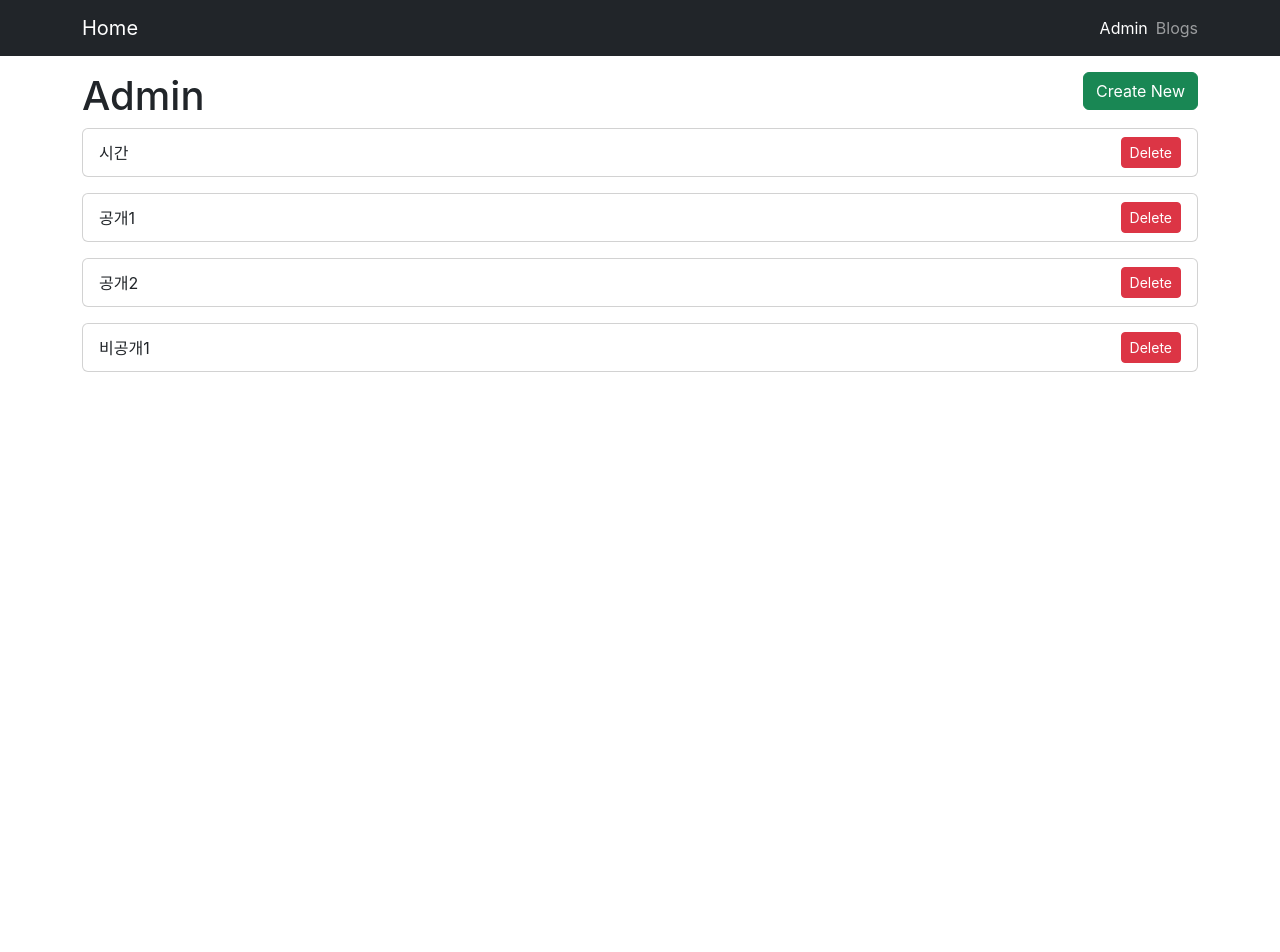
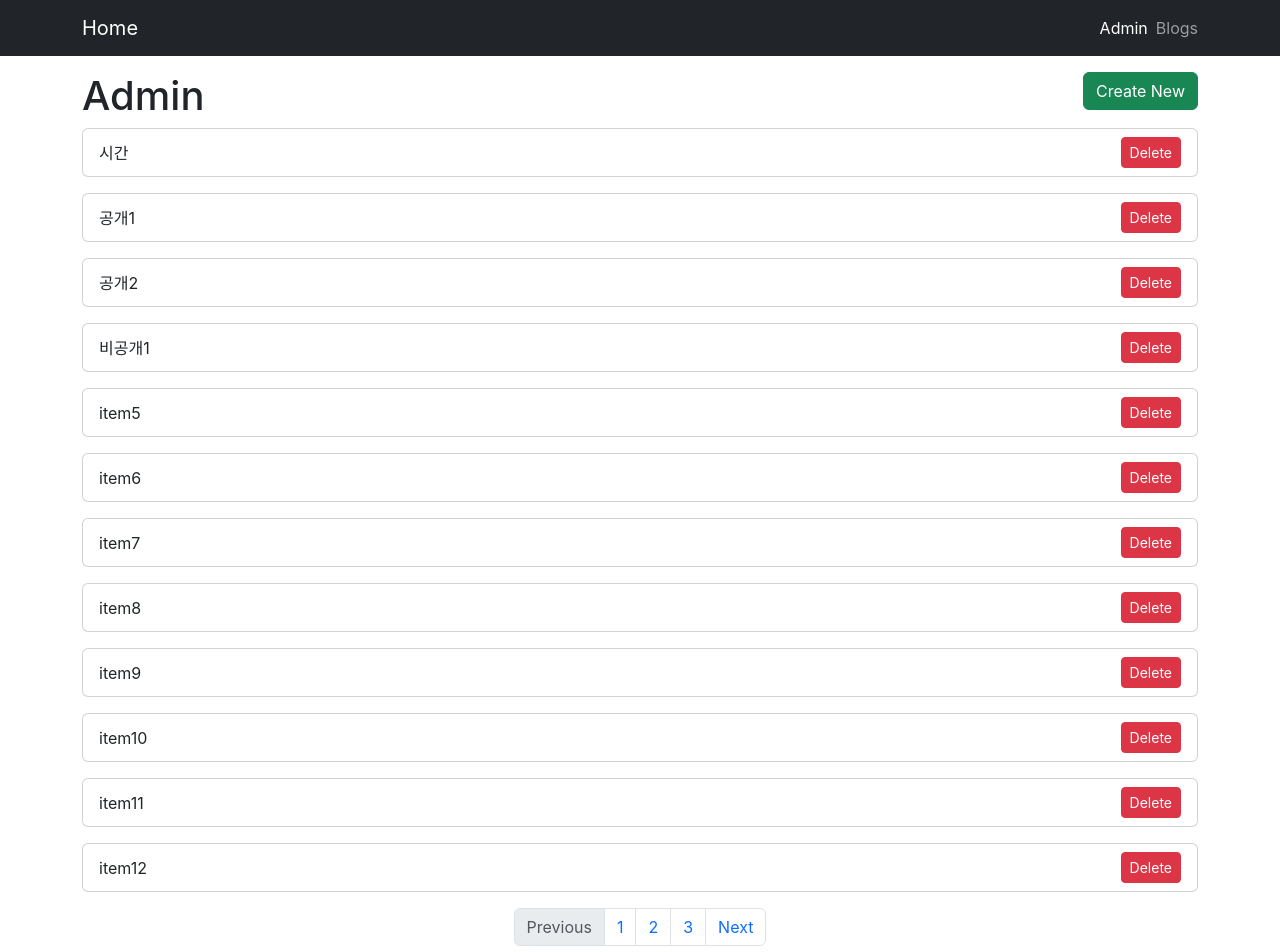
Before and after one commit to HanJeongSeol/inflearn_react_projectlearn, a React (Create React App) app in the folder react-basic/: page /admin in a window 1280 px wide. Shown: the top 952 px of the page. Before the commit the page ends 800 px from the top, so only its background shows below. Built offline with nearby package versions, Linux system fonts and the light colour scheme; data requests are answered from the project's data file.

Commit message:
51_pagination_1

```diff
--- a/react-basic/db.json
+++ b/react-basic/db.json
@@ -27,6 +27,62 @@
       "createdAt": 1685433855668,
       "publish": false,
       "id": 7
+    },
+    {
+      "title": "item5",
+      "body": "item5",
+      "createdAt": 1686114861922,
+      "publish": false,
+      "id": 8
+    },
+    {
+      "title": "item6",
+      "body": "item6",
+      "createdAt": 1686114867863,
+      "publish": false,
+      "id": 9
+    },
+    {
+      "title": "item7",
+      "body": "item7",
+      "createdAt": 1686114876519,
+      "publish": false,
+      "id": 10
+    },
+    {
+      "title": "item8",
+      "body": "item8",
+      "createdAt": 1686114880811,
+      "publish": false,
+      "id": 11
+    },
+    {
+      "title": "item9",
+      "body": "item9",
+      "createdAt": 1686114884753,
+      "publish": false,
+      "id": 12
+    },
+    {
+      "title": "item10",
+      "body": "item10",
+      "createdAt": 1686114889097,
+      "publish": false,
+      "id": 13
+    },
+    {
+      "title": "item11",
+      "body": "item11",
+      "createdAt": 1686114893642,
+      "publish": false,
+      "id": 14
+    },
+    {
+      "title": "item12",
+      "body": "item12",
+      "createdAt": 1686114898051,
+      "publish": false,
+      "id": 15
     }
   ]
 }
--- a/react-basic/src/components/BlogForm.jsx
+++ b/react-basic/src/components/BlogForm.jsx
@@ -60,7 +60,6 @@ const BlogForm = ({ editing }) => {
                     publish,
                 })
                 .then(() => {
-                    // 생성 후 admin 페이지로 이동
                     navigate("/admin")
                 })
         }
--- a/react-basic/src/components/BlogList.jsx
+++ b/react-basic/src/components/BlogList.jsx
@@ -4,7 +4,7 @@ import Card from "../components/Card"
 import LoadingSpinner from "../components/LoadingSpinner"
 import { useNavigate } from "react-router-dom"
 import PropTypes from "prop-types"
-
+import Pagination from "./pagination"
 const BlogList = ({ isAdmin }) => {
     const navigate = useNavigate()
 
@@ -36,7 +36,8 @@ const BlogList = ({ isAdmin }) => {
     if (posts.length === 0) {
         return <div>No post found blog</div>
     }
-
+    // 기존 렌더링 부분을 함수로 변경
+    const renderBlogList = () => {
         return posts
             .filter((post) => {
                 return isAdmin || post.publish
@@ -55,6 +56,14 @@ const BlogList = ({ isAdmin }) => {
                 )
             })
     }
+    // 리스트 렌더링, 페이징 부분
+    return (
+        <div>
+            {renderBlogList()}
+            <Pagination />
+        </div>
+    )
+}
 
 BlogList.propTypes = {
     isAdmin: PropTypes.bool,
--- /dev/null
+++ b/react-basic/src/components/pagination.jsx
@@ -0,0 +1,33 @@
+const Pagination = () => {
+    return (
+        <nav aria-label="Page navigation example">
+            <ul className="pagination justify-content-center">
+                <li className="page-item disabled">
+                    <a className="page-link">Previous</a>
+                </li>
+                <li className="page-item">
+                    <a className="page-link" href="#">
+                        1
+                    </a>
+                </li>
+                <li className="page-item">
+                    <a className="page-link" href="#">
+                        2
+                    </a>
+                </li>
+                <li className="page-item">
+                    <a className="page-link" href="#">
+                        3
+                    </a>
+                </li>
+                <li className="page-item">
+                    <a className="page-link" href="#">
+                        Next
+                    </a>
+                </li>
+            </ul>
+        </nav>
+    )
+}
+
+export default Pagination
```
Lines whose indentation alone changed are shown as unchanged.
